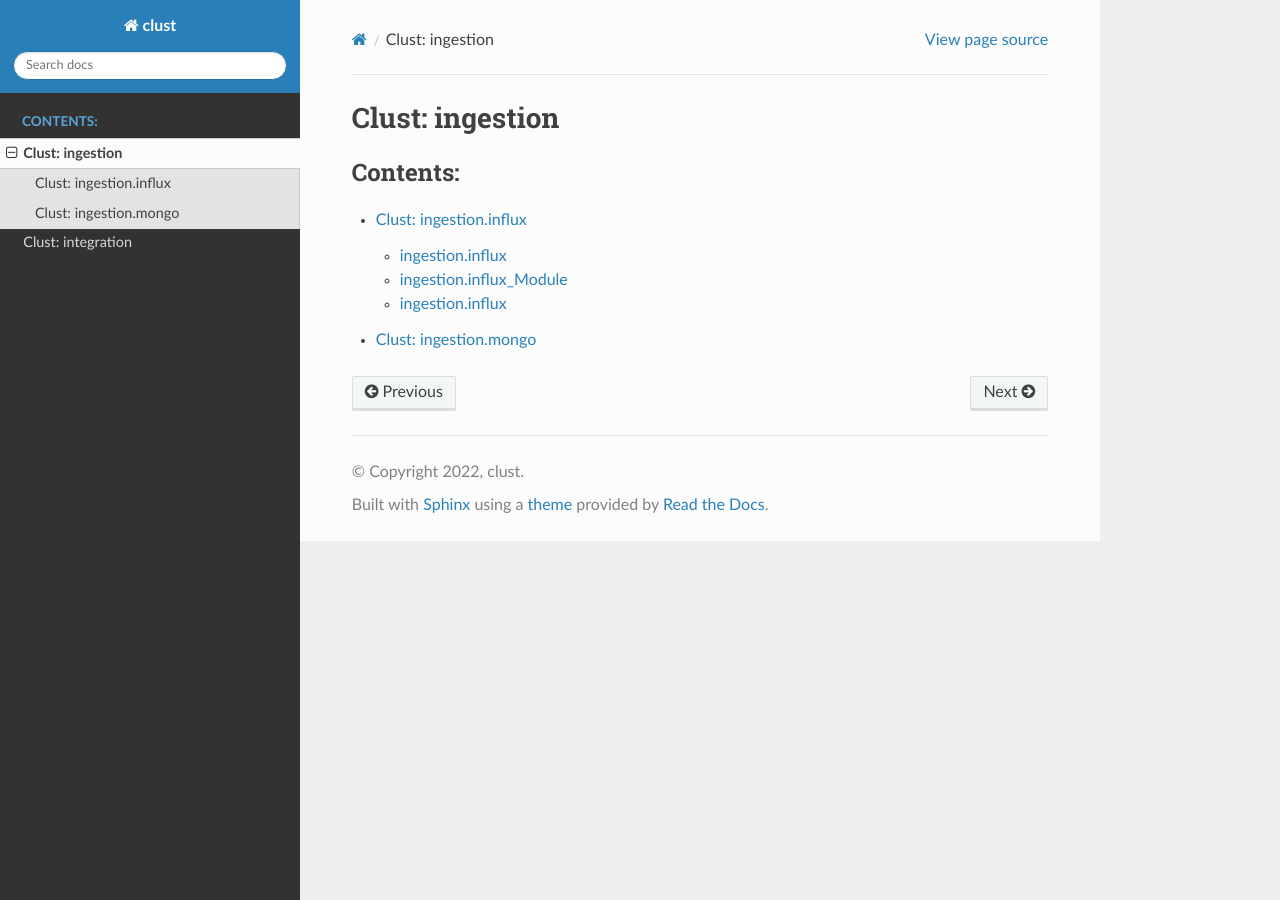
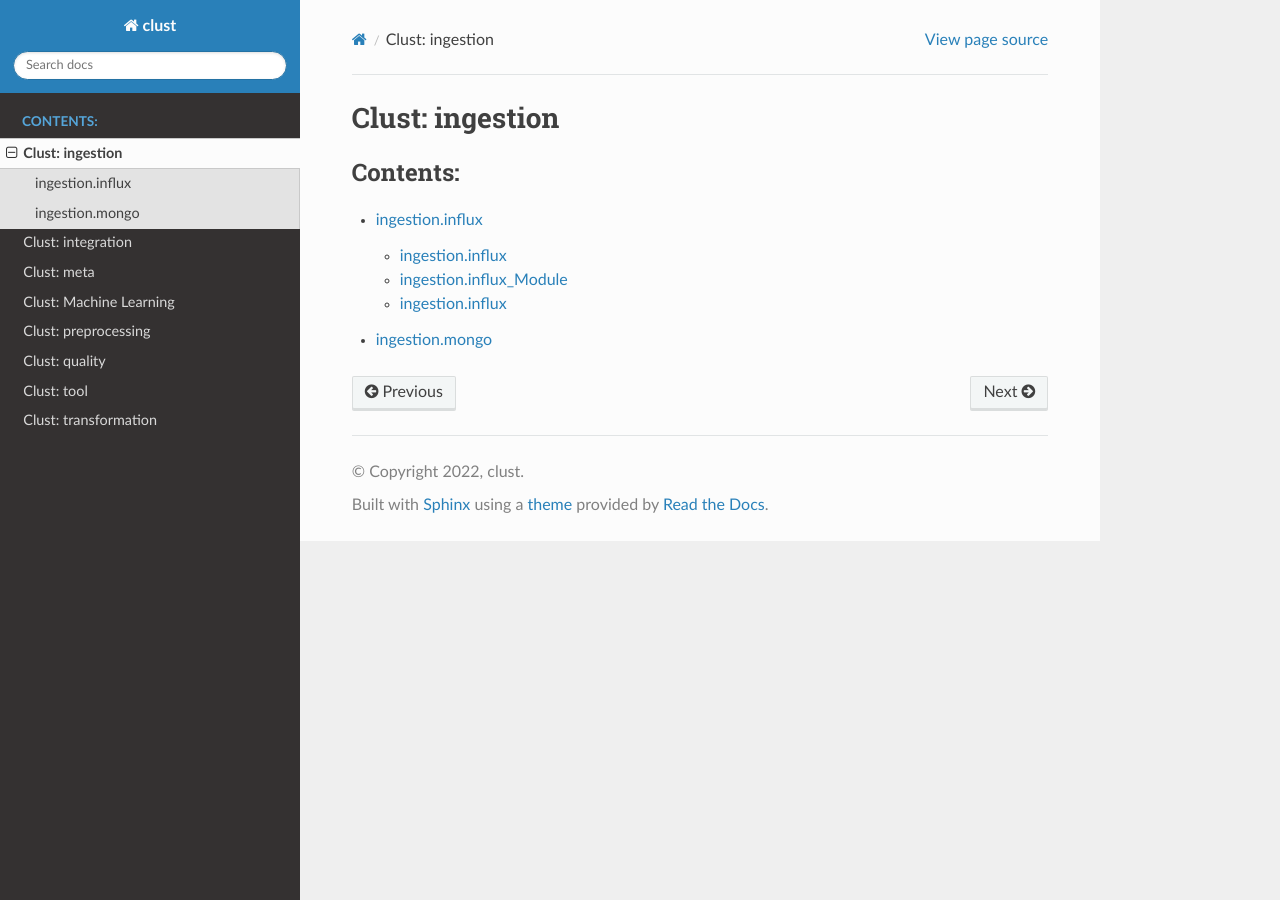
Before and after one commit to ClustProject/Clust, a Sphinx documentation site: the page built from docs/source/ingestion.rst, in a window 1280 px wide. Built offline with Sphinx 7.4.7 and the Read the Docs theme 2.0.0, drawn with Linux system fonts in a browser that asks for light colours; formulas are drawn with MathJax 3; pages that are not in the unit, such as notebooks, are missing from menus.

Commit message:
sphinx update

```diff
--- /dev/null
+++ b/docs/source/ML.rst
@@ -0,0 +1,5 @@
+Clust: Machine Learning
+=================================
+.. toctree::
+   :maxdepth: 5
+   :caption: Contents:
--- a/docs/source/clust.integration.ML.rst
+++ /dev/null
@@ -1,2 +0,0 @@
-Clust: integration.ML
-=================================
--- a/docs/source/clust.integration.meta.rst
+++ /dev/null
@@ -1,2 +0,0 @@
-Clust: integration.meta
-=================================
--- a/docs/source/clust.integration.rst
+++ /dev/null
@@ -1,2 +0,0 @@
-Clust: integration
-=================================
--- a/docs/source/clust.integration.utils.rst
+++ /dev/null
@@ -1,2 +0,0 @@
-Clust: integration.utils
-=================================
--- a/docs/source/clust.ingestion.influx.rst
+++ b/docs/source/ingestion/ingestion.influx.rst
@@ -1,4 +1,4 @@
-Clust: ingestion.influx
+ingestion.influx
 =================================
 
 
--- a/docs/source/clust.ingestion.mongo.rst
+++ b/docs/source/ingestion/ingestion.mongo.rst
@@ -1,2 +1,2 @@
-Clust: ingestion.mongo
+ingestion.mongo
 =================================
--- /dev/null
+++ b/docs/source/meta.rst
@@ -0,0 +1,5 @@
+Clust: meta
+=================================
+.. toctree::
+   :maxdepth: 5
+   :caption: Contents:
--- /dev/null
+++ b/docs/source/preprocessing.rst
@@ -0,0 +1,5 @@
+Clust: preprocessing
+=================================
+.. toctree::
+   :maxdepth: 5
+   :caption: Contents:
--- /dev/null
+++ b/docs/source/quality.rst
@@ -0,0 +1,5 @@
+Clust: quality
+=================================
+.. toctree::
+   :maxdepth: 5
+   :caption: Contents:
--- /dev/null
+++ b/docs/source/tool.rst
@@ -0,0 +1,5 @@
+Clust: tool
+=================================
+.. toctree::
+   :maxdepth: 5
+   :caption: Contents:
--- /dev/null
+++ b/docs/source/transformation.rst
@@ -0,0 +1,5 @@
+Clust: transformation
+=================================
+.. toctree::
+   :maxdepth: 5
+   :caption: Contents:
```
Also changed, not shown: docs/source/index.rst (+9 -9 lines), docs/source/ingestion.rst (renamed from docs/source/clust.ingestion.rst, +4 -3 lines), docs/source/integration.rst (added, +13 -0 lines), docs/source/integration/integration.ML.rst (added, +9 -0 lines), docs/source/integration/integration.clustDataIntegration.rst (added, +9 -0 lines), docs/source/integration/integration.meta.rst (added, +18 -0 lines), docs/source/integration/integration.utils.rst (added, +9 -0 lines).
